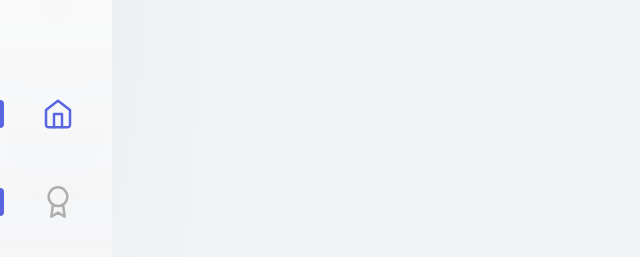
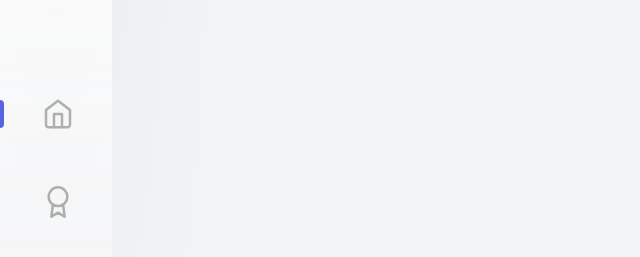
Before and after one commit to joesilfe/Movei.It, a Next.js app: page / in a window 1280 px wide. Shown: the part 265-522 px from the top of the page, without its empty margins (0-640 px from the left). Built offline with nearby package versions, Linux system fonts and the light colour scheme.

Commit message:
organization icons and interation

```diff
--- a/src/components/Navigation.tsx
+++ b/src/components/Navigation.tsx
@@ -1,10 +1,13 @@
+import { useState } from 'react'
 import Link from 'next/link'
 
-import style from './../styles/components/Navigation.module.css'
+
+import styles from './../styles/components/Navigation.module.css'
 
 export function Navigation() {
+
     return (
-        <div className={style.navigationContainer}>
+        <div className={styles.navigationContainer}>
             <header>
                 <img src="/icons/logo.svg" alt="" />
             </header>
@@ -20,8 +23,8 @@ export function Navigation() {
                         </Link>
                     </li>
                     <li>
-                        <Link href="/leaderboard" >
-                            <a>
+                        <Link href="/leaderboard">
+                            <a className={styles.navigationSelected}>
                                 <span></span>
                                 <img src="/icons/award.svg" alt="íconhe de uma medalha" />
                             </a>
--- a/src/styles/components/Navigation.module.css
+++ b/src/styles/components/Navigation.module.css
@@ -24,7 +24,7 @@
 }
 
 
-.navigationContainer li a {
+.navigationContainer li {
     display: flex;
     justify-content: center;
     align-items: center;
@@ -35,21 +35,29 @@
 
     list-style: none;
     border-radius: 0.5rem;
-    /* border: 1px solid #000; */
-
-    transition: height 0.1s;
 
 }
 
-.navigationContainer li a span{
+.navigationContainer li a{
+    display: flex;
+    justify-content: center;
+    align-items: center;
+
+    width: 100%;
     height: 50%;
-    width: 0.25rem;
 
-    background: var(--blue);
-    border-radius: 0 1rem 1rem 0;
+    transition: height 0.1s;
 }
 
-.navigationContainer li a ~ span:hover{
+.navigationContainer li a:hover{
+    height: 100%;
+}
+
+.navigationContainer .navigationSelected > span{
+    opacity: 0;
+}
+
+.navigationContainer li a span{
     height: 100%;
     width: 0.25rem;
 
```
Also changed, not shown: public/icons/home.svg.
